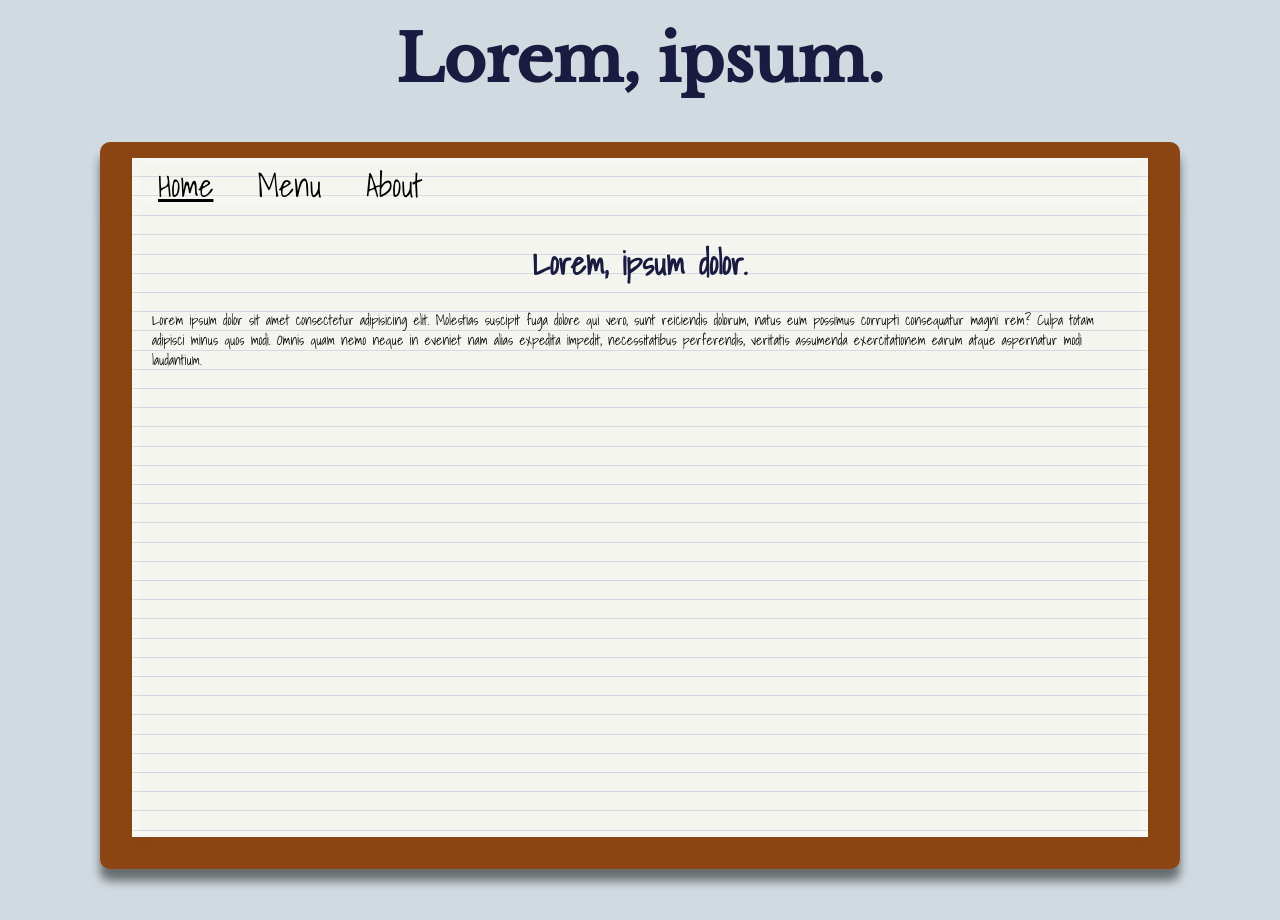
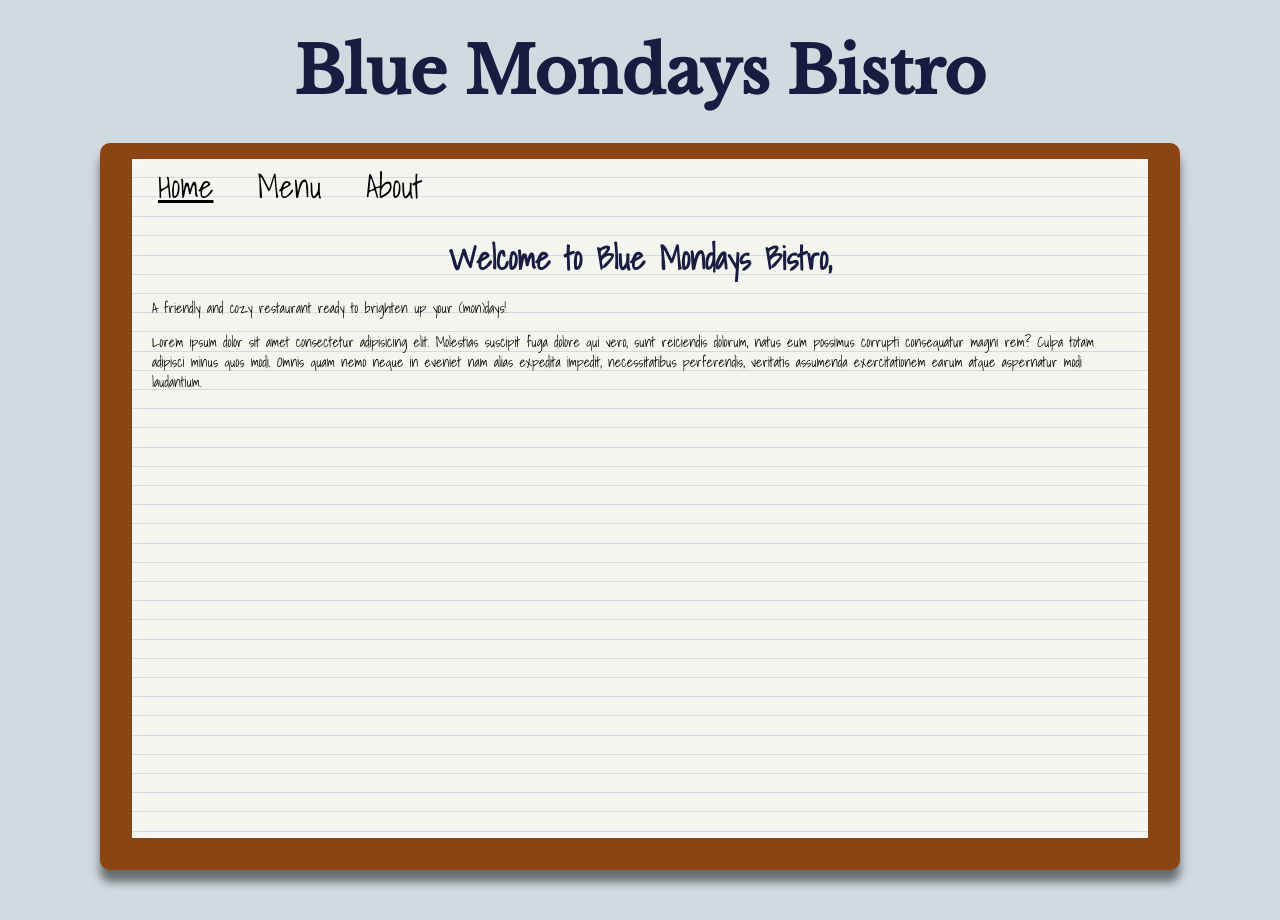
Before and after one commit to Joaocc1/odin-restaurant, a website built with webpack: page src/index.html in a window 1280 px wide. Built offline with nearby package versions, Linux system fonts and the light colour scheme.

Commit message:
add more content to the main page

```diff
--- a/src/index.html
+++ b/src/index.html
@@ -7,7 +7,7 @@
   </head>
   <body>
     <header>
-      <h1 class="logo">Lorem, ipsum.</h1>
+      <h1 class="logo">Blue Mondays Bistro</h1>
       <div class="container">
         <nav>
           <button class="btn-selected">Home</button>
@@ -20,7 +20,10 @@
     <div id="content">
       <div class="board">
         <div class="paper">
-          <h1>Lorem, ipsum dolor.</h1>
+          <h1>Welcome to Blue Mondays Bistro,</h1>
+          <p>
+            A friendly and cozy restaurant ready to brighten up your (mon)days!
+          </p>
           <p>
             Lorem ipsum dolor sit amet consectetur adipisicing elit. Molestias
             suscipit fuga dolore qui vero, sunt reiciendis dolorum, natus eum
--- a/src/styles.css
+++ b/src/styles.css
@@ -33,6 +33,7 @@ body {
   font-size: 4rem;
   color: #1a1b41;
   text-align: center;
+  margin: 2rem;
 }
 
 .container {
@@ -106,8 +107,10 @@ p {
   line-height: 1.25rem;
 }
 
-h1 {
+h1,
+h2 {
   color: #1a1b41;
-  margin-top: 1.25rem;
   text-align: center;
+  margin: 0;
+  margin-block: 0.85rem;
 }
```
